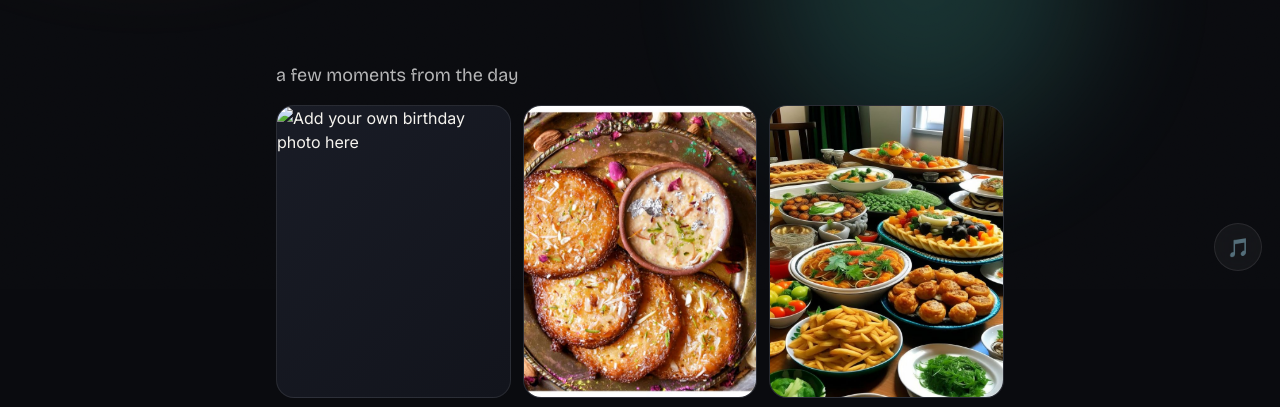
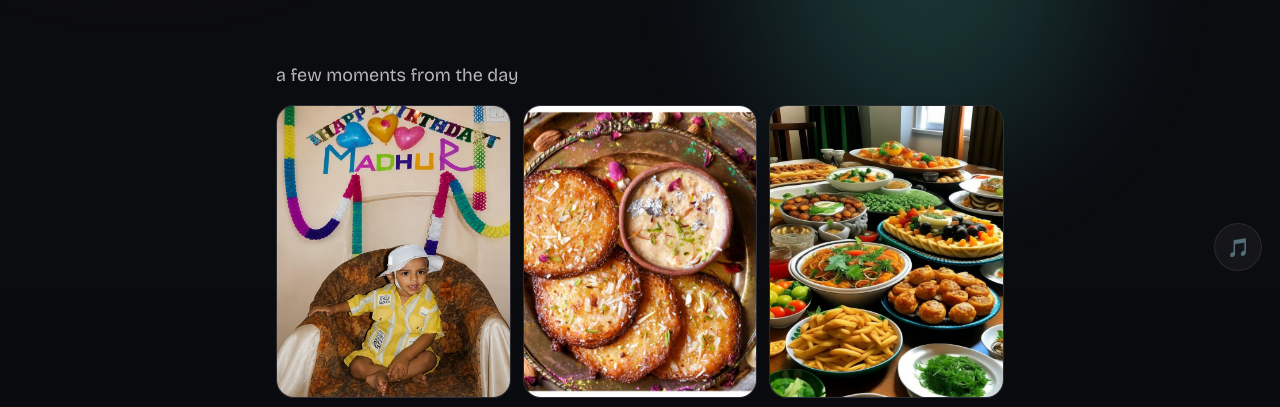
Before and after one commit to manav113007-create/thank-you, a plain HTML site: page party.html in a window 1280 px wide. Shown: the part 511-918 px from the top of the page. Drawn offline with nearby package versions, Linux system fonts and the light colour scheme; files that its build step writes are made by us from their sources; files whose address does not match are found by name.

Commit message:
Update party.html

```diff
--- a/party.html
+++ b/party.html
@@ -66,7 +66,7 @@
       <h2 class="font-display text-lg text-white/70 mb-4 reveal">a few moments from the day</h2>
       <div class="columns-2 md:columns-3 gap-3 [column-fill:_balance]">
         <a class="photo-card block mb-3 break-inside-avoid" href="assets/images/placeholder-1.svg" data-ripple>
-          <img src="me.jpg" alt="Add your own birthday photo here" loading="lazy" />
+          <img src="me.jpeg" alt="Add your own birthday photo here" loading="lazy" />
         </a>
         <a class="photo-card block mb-3 break-inside-avoid" href="assets/images/placeholder-2.svg" data-ripple>
           <img src="party.jpg" alt="Add your own birthday photo here" loading="lazy" />
```
